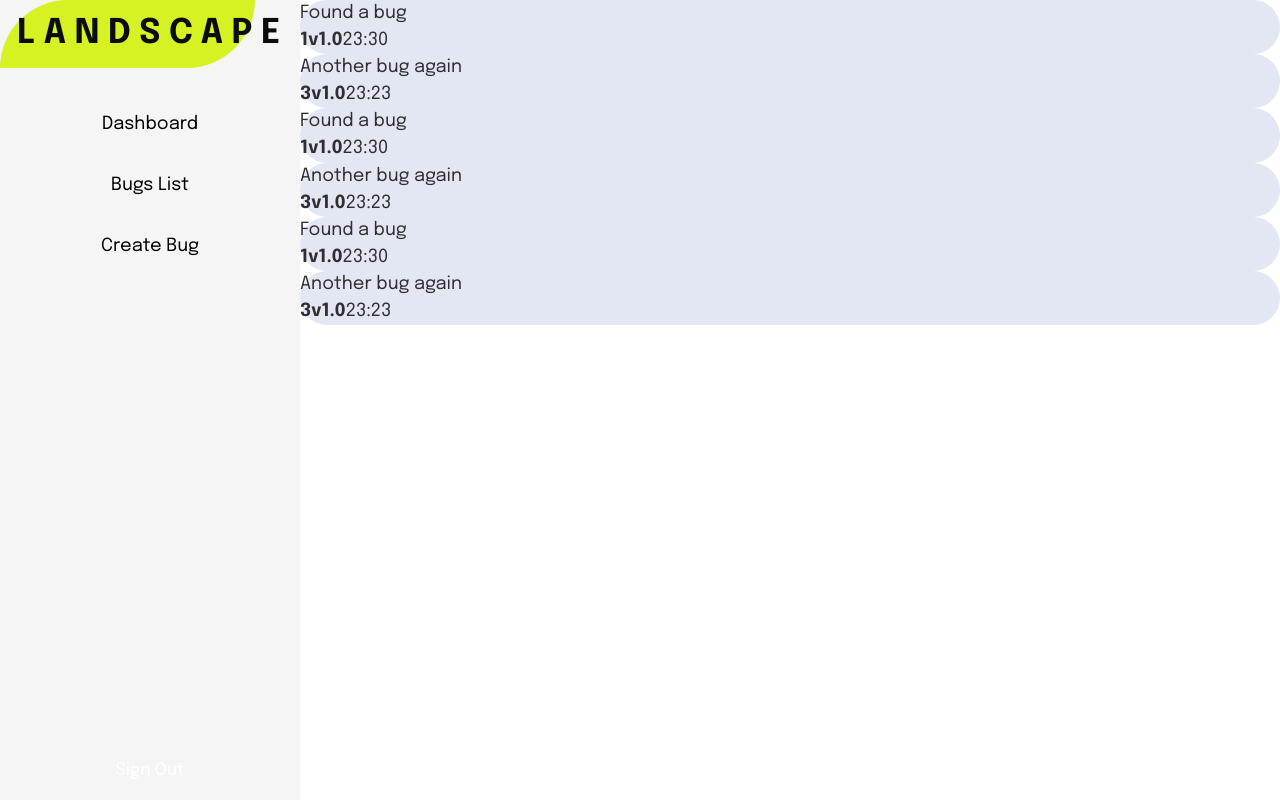
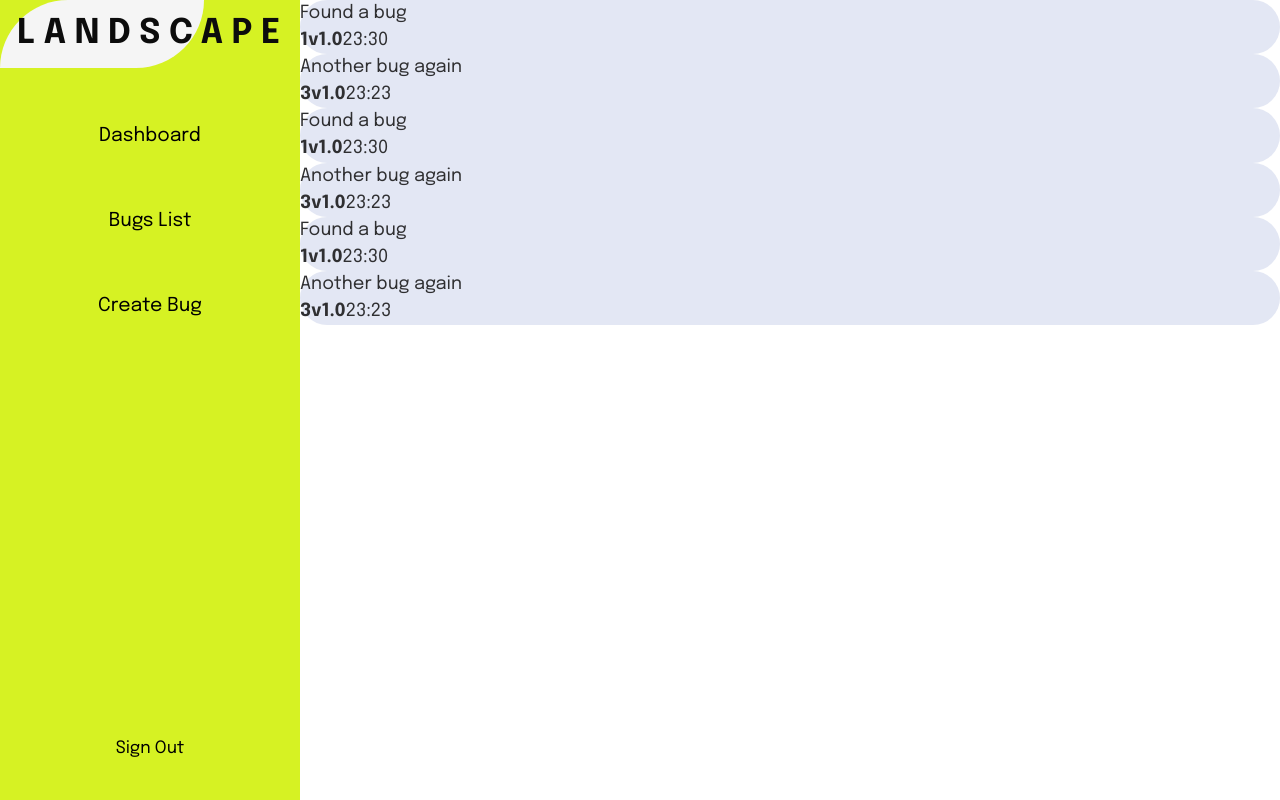
Before and after one commit to badeyesightcat/bug-tracker-react, a React (Vite) app in the folder frontend/: page / in a window 1280 px wide. Both pictures are taken after typing "Sample", "Sample123" into the empty fields and a click on the button "Sign In". Built offline with nearby package versions, Linux system fonts and the light colour scheme.

Commit message:
Modify sidebar styles

```diff
--- a/frontend/src/Views/Sidebar/sidebar.css
+++ b/frontend/src/Views/Sidebar/sidebar.css
@@ -1,57 +1,68 @@
 .sidebar {
-  background: var(--neutral200);
+  background: var(--secondaryMain);
   grid-area: sidebar;
+  gap: 2rem;
 }
 
-.brandname.small {
-  letter-spacing: 0.5rem;
-}
-
-.brandname.dark {
-  color: var(--white);
-}
-
-.has-brandname {
-  padding: 0.25rem 0.5rem;
-  border-bottom: 0.25rem solid var(--white);
+.sidebar .brandname {
+  width: 12rem;
+  background-color: var(--neutral200);
 }
 
 .nav-list {
-  margin-top: 2rem;
   gap: 1rem;
 }
 
 .nav-link {
-  display: block;
-  text-align: center;
-  padding: 0.5rem 0;
-  transition: padding 500ms ease-in-out, text-align 500ms ease-in-out;
+  position: relative;
+  display: flex;
+  justify-content: center;
+  align-items: center;
+  height: 4rem;
+  font-size: 1.125rem;
+  transition: all 500ms ease-in-out;
+  z-index: 3;
 }
 .nav-link:focus,
 .nav-link:hover {
-  padding: 0.5rem 0 0.5rem 2rem;
-  transition: padding 500ms ease-in-out;
+  margin-left: 2.5rem;
+  transition: margin-left 500ms ease-in-out;
 }
-.nav-link.active {
-  padding-right: 2rem;
-  text-align: right;
-  border-bottom: double 0.25rem var(--fontColor);
-  transition: padding 500ms ease-in-out, text-align 500ms ease-in-out;
+.nav-list > li.active {
+  position: relative;
+}
+
+.nav-list > li.active::before,
+.nav-list > li.active::after {
+  position: absolute;
+  content: '';
+  width: 60%;
+  height: 100%;
+  border-radius: 2rem 0 2rem 2rem;
+}
+
+.nav-list > li.active::before {
+  top: 0;
+  left: 20%;
+  border: 3px solid var(--neutral900);
+  z-index: 2;
+}
+
+.nav-list > li.active::after {
+  top: 8%;
+  left: 22.5%;
+  background-color: var(--neutral200);
+  z-index: 1;
 }
 
 .btn-signOut {
+  height: 4rem;
   font-size: 1rem;
-  margin-top: auto;
-  padding: 1rem 0;
-  background-blend-mode: multiply;
-  color: var(--white);
-  transition: color 300ms ease-in-out, adding 300ms ease-in-out;
+  margin: auto 2rem 1rem 2rem;
 }
 .btn-signOut:focus,
 .btn-signOut:hover {
-  border-top: double 0.25rem var(--fontColor);
-  color: var(--fontColor);
-  text-align: right;
-  padding: 1rem 1rem 1rem 0;
-  transition: color 300ms, padding 300ms;
+  border: 3px solid var(--neutral900);
+  border-radius: 2rem;
+  transition: all ease-in-out 200ms;
 }
```
